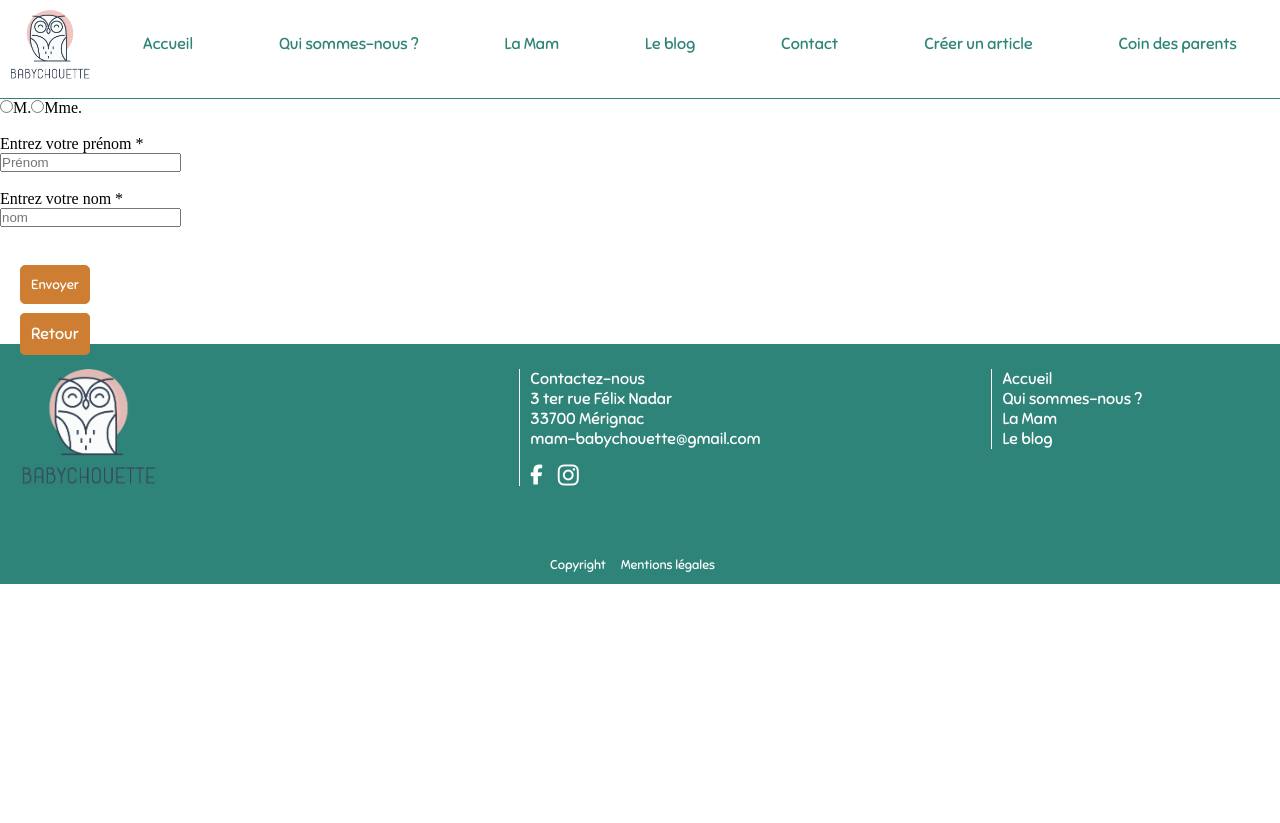
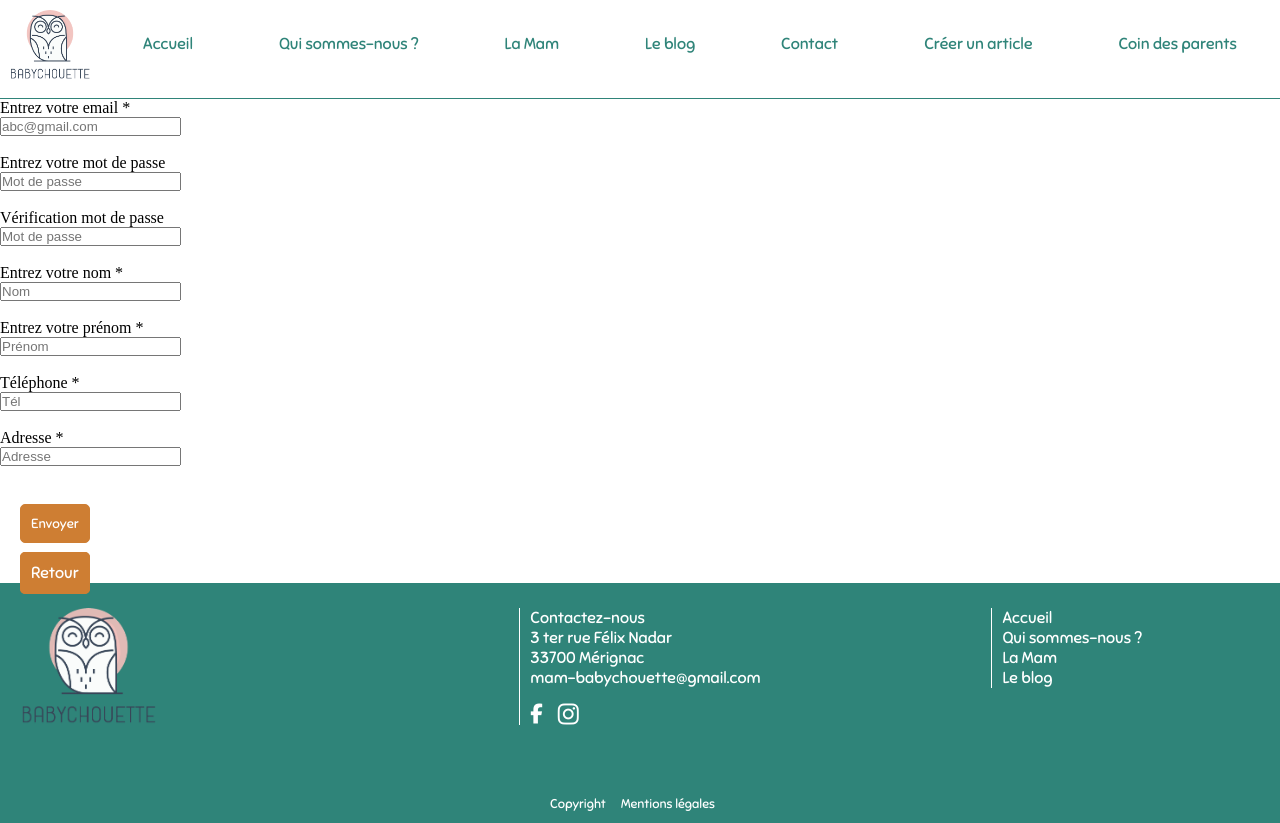
Before and after one commit to masamana/babychouette-react, a React (Create React App) app: page /creation-compte in a window 1280 px wide. Before the commit the page ends 800 px from the top, so only its background shows below. Built offline with nearby package versions, Linux system fonts and the light colour scheme.

Commit message:
signup-form/login-admin

```diff
--- a/src/pages/Admin.jsx
+++ b/src/pages/Admin.jsx
@@ -3,6 +3,34 @@ import { useParams } from "react-router-dom";
 import Header from "../components/Header";
 
 const Admin = () => {
+
+    const handleSubmit = (event) => {
+        event.preventDefault();
+
+        // récupérer les paramètres de connexion pour vérifier le rôle dans le jwt et redigirer en fonction
+
+
+
+        const email = event.target.email.value;
+        const password = event.target.password.value;
+
+
+
+        fetch("http://localhost:8080/api/login/admin", {
+          method: "POST",
+          headers: {
+            "Content-Type": "application/json",
+          },
+          body: JSON.stringify({
+            email,
+            password
+          }),
+        });
+      };
+
+
+
+
     return (
         <>
         <Header />
@@ -10,7 +38,7 @@ const Admin = () => {
             <h1>Connexion Admin</h1>
             <section className="admin-login">
             <div className="form-container">
-                        <form>
+                        <form onSubmit={handleSubmit}>
 
                             <label>Entrez votre adresse mail *</label><br />
                             <input
@@ -29,7 +57,7 @@ const Admin = () => {
                                 placeholder="Mot de passe"
                             /><br /><br />
 
-                            <input className="link-btn" type="submit" value="Connexion" />
+                            <button className="link-btn" type="submit">Connexion</button>
                         </form>
                     </div>
             </section>
--- a/src/pages/SignUp.jsx
+++ b/src/pages/SignUp.jsx
@@ -4,32 +4,112 @@ import { Link } from "react-router-dom";
 
 
 const SignUp = () => {
+
+  const handleSubmit = (event) => {
+    event.preventDefault();
+
+    // récupérer les paramètres de connexion pour vérifier le rôle dans le jwt et redigirer en fonction
+
+
+
+    const email = event.target.email.value;
+    const password = event.target.password.value;
+    const repassword = event.target.repassword.value;
+    const name = event.target.name.value;
+    const first_name = event.target.first_name.value;
+    const tel = event.target.tel.value;
+    const adress = event.target.adress.value;
+
+
+    fetch("http://localhost:8080/api/signup", {
+      method: "POST",
+      headers: {
+        "Content-Type": "application/json",
+      },
+      body: JSON.stringify({
+        email,
+        password,
+        repassword,
+        name,
+        first_name,
+        tel,adress
+
+      }),
+    });
+  };
+
+
     return (
         <>
         <Header />
-        <form>
-         <input type="radio" name="radio1" value="monsieur" />
+        <form onSubmit={handleSubmit}>
+         {/* <input type="radio" name="radio1" value="monsieur" />
           <label>M.</label>
           <input type="radio" name="radio1" value="madame" />
-          <label>Mme.</label><br /><br />
+          <label>Mme.</label><br /><br /> */}
+          <label>Entrez votre email *</label><br />
+          <input
+            type="email"
+            id="email"
+            name="email"
+            placeholder="abc@gmail.com"
+            required
+          /><br /><br />
 
-          <label>Entrez votre prénom *</label><br />
+          <label>Entrez votre mot de passe</label><br />
           <input
-            type="text"
-            id="Prenom"
-            name="Prenom"
-            placeholder="Prénom"
-            required
+              type="password"
+              id="password"
+              name="password"
+              placeholder="Mot de passe"
+              required
+          /><br /><br />
+
+          <label>Vérification mot de passe</label><br />
+          <input
+              type="password"
+              id="repassword"
+              name="repassword"
+              placeholder="Mot de passe"
+              required
           /><br /><br />
 
           <label>Entrez votre nom *</label><br />
           <input
             type="text"
-            name="nom"
-            id="nom"
-            placeholder="nom"
+            name="name"
+            id="name"
+            placeholder="Nom"
             required
           /><br /><br />
+
+          <label>Entrez votre prénom *</label><br />
+          <input
+            type="text"
+            id="first_name"
+            name="first_name"
+            placeholder="Prénom"
+            required
+          /><br /><br />
+
+          <label>Téléphone *</label><br />
+          <input
+            type="text"
+            id="tel"
+            name="tel"
+            placeholder="Tél"
+            required
+          /><br /><br />
+
+          <label>Adresse *</label><br />
+          <input
+            type="text"
+            id="adress"
+            name="adress"
+            placeholder="Adresse"
+            required
+          /><br /><br />
+
 
 
           <input className="link-btn" type="submit" value="Envoyer" />
```
